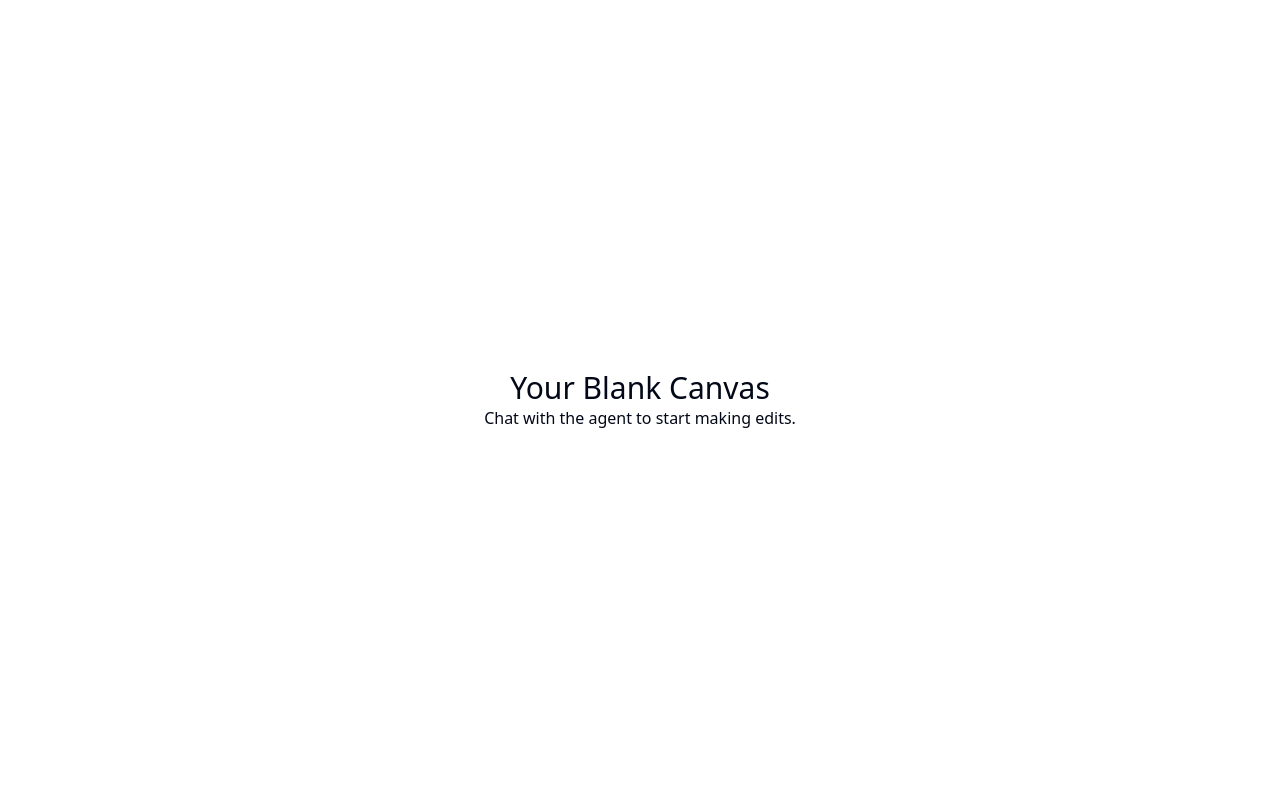
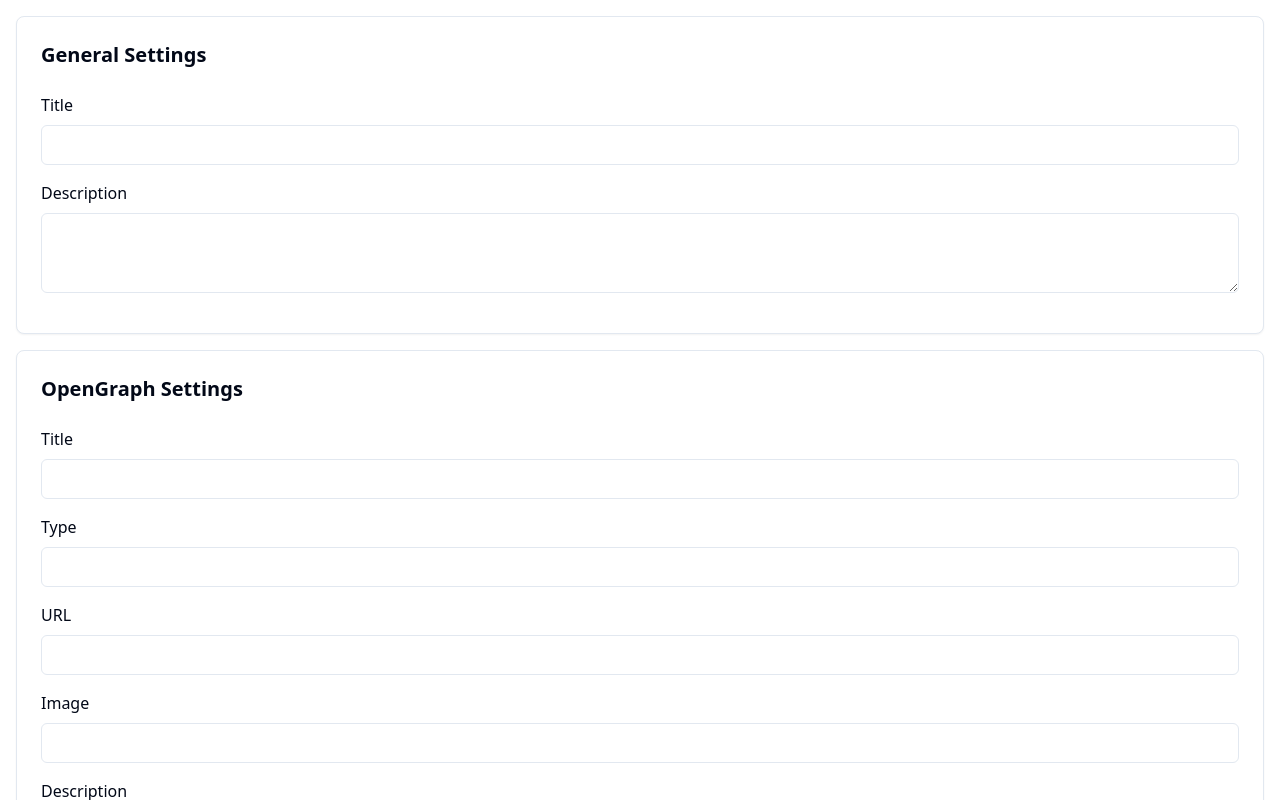
Before and after one commit to GPT-Engineer-App/seo-helper, a React (Vite) app: page / in a window 1280 px wide. Shown: the top 800 px of the page. Built offline with nearby package versions, Linux system fonts and the light colour scheme.

Commit message:
Set SEO Optimization page as the default page when the app starts.

```diff
--- a/src/App.jsx
+++ b/src/App.jsx
@@ -29,7 +29,7 @@ const App = () => {
         <Router>
           <Routes>
             <Route path="/" element={<Layout />}>
-              <Route index element={<Index />} />
+              <Route index element={<SeoOptimization />} />
               <Route path="seo-optimization" element={<SeoOptimization />} />
               {/* Add more routes here as needed */}
             </Route>
```
